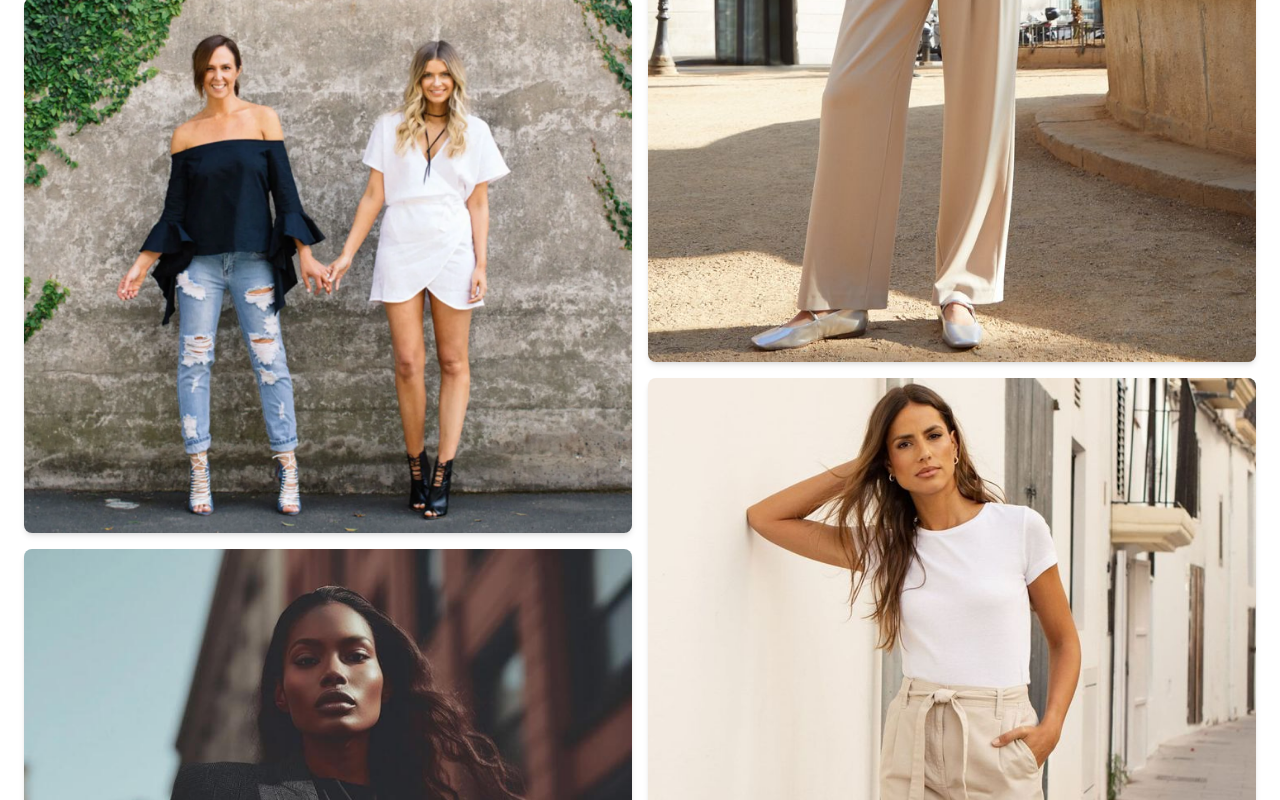
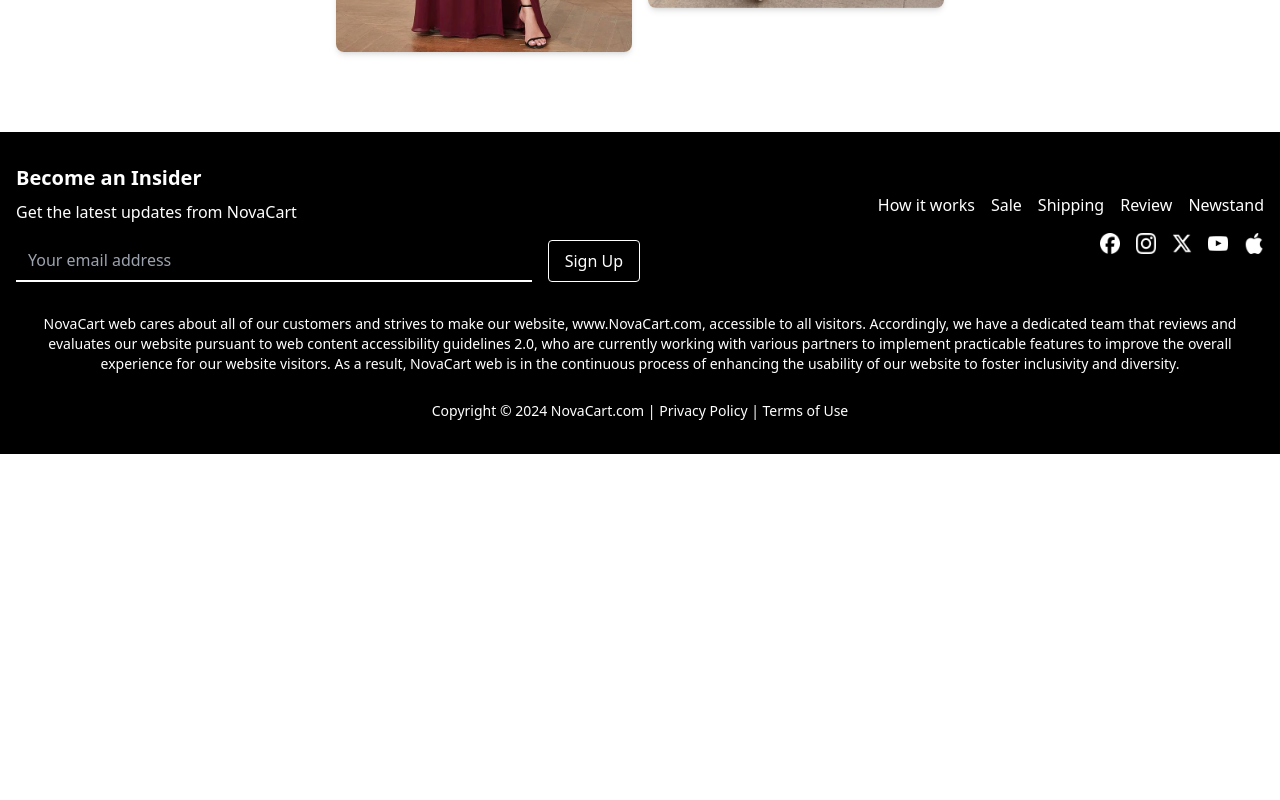
Before and after one commit to NovaCart/NovaCart-Frontend, a React (Create React App) app: page /gallery in a window 1280 px wide. Shown: the part 1320-2120 px from the top of the page. After the commit the page ends 1774 px from the top, so only its background shows below. Built offline with nearby package versions, Linux system fonts and the light colour scheme.

Commit message:
feat:galleryPage-update features

```diff
--- a/src/components/galleryPage/masonaryGrid.tsx
+++ b/src/components/galleryPage/masonaryGrid.tsx
@@ -4,7 +4,7 @@
 
 const MasonaryGrid=() =>{
   return (
-    <div className='columns-1 sm:columns-2 lg:column-3 px-4 py-10 md:py-20 md:px-6 gap-4'>
+    <div className='columns-2 sm:columns-4 lg:column-4 px-4 py-10 md:py-20 md:px-6 gap-4'>
       {images.map((src,index)=>
       <div key={index} className='mb-4 break-inside-avoid'>
         <img src={src} className='w-full object-cover rounded-lg shadow-md' />
--- a/src/pages/Gallery.tsx
+++ b/src/pages/Gallery.tsx
@@ -1,10 +1,12 @@
 import React from 'react'
 import MasonaryGrid from './../components/galleryPage/masonaryGrid'
+import Footer from '../components/Footer';
 
 function Gallery() {
   return (
     <div>
       <MasonaryGrid/>
+      <Footer />
     </div>
   )
 }
```
